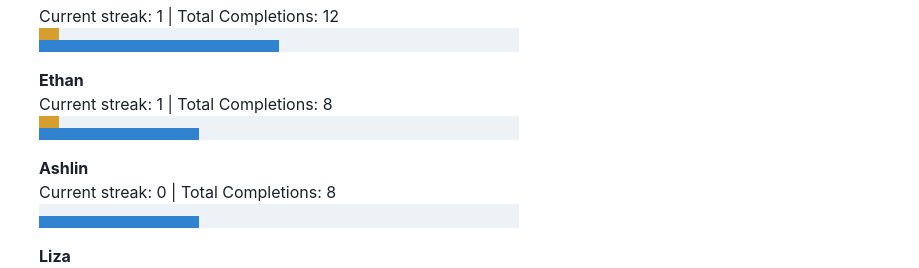
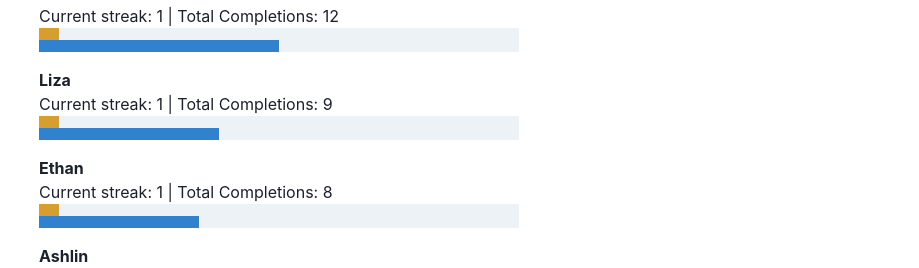
Before and after one commit to jacksonet00/the-not-fat-ppl-leaderbaord, a Next.js app: page / in a window 1280 px wide. Shown: the part 524-792 px from the top of the page, without its empty margins (361-1280 px from the left). Built offline with nearby package versions, Linux system fonts and the light colour scheme.

Commit message:
update data

```diff
--- a/app/page.tsx
+++ b/app/page.tsx
@@ -81,7 +81,7 @@ const defaultData: FatPerson[] = [
     name: 'liza',
     daysCompleted: [
       2, 3, 6, 9,
-      16, 18, 20, 22
+      16, 18, 20, 22, 24
     ]
   },
   { name: 'sarah', daysCompleted: [] },
```
